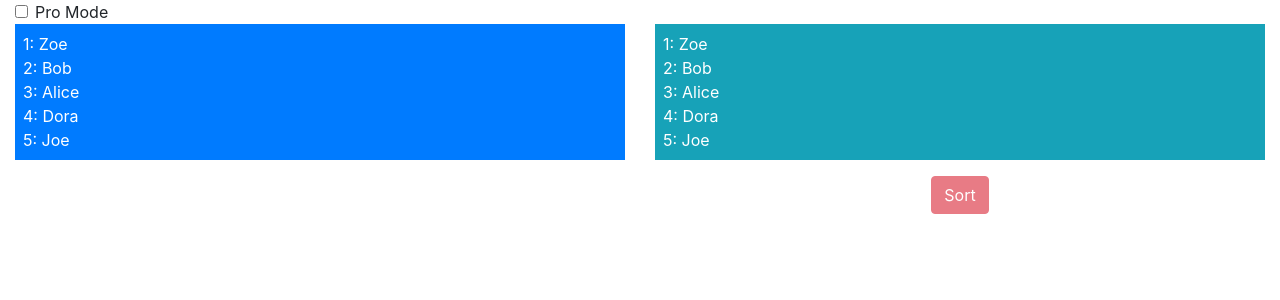
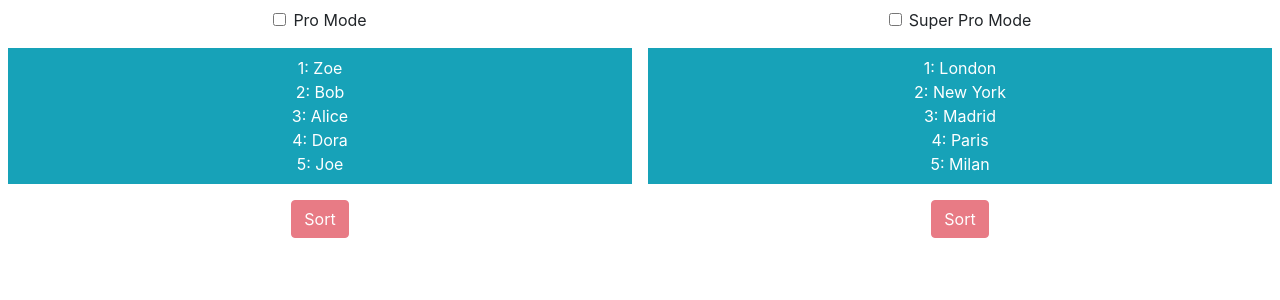
Before and after one commit to ndminh1307js/pro-react-16, a React (Create React App) app in the folder Chapter-14/composition/: page / in a window 1280 px wide. Shown: the top 300 px of the page. Built offline with nearby package versions, Linux system fonts and the light colour scheme.

Commit message:
Using Multiple Contexts and Simplified Context Consumer API

```diff
--- a/Chapter-14/composition/src/App.js
+++ b/Chapter-14/composition/src/App.js
@@ -1,7 +1,7 @@
 import React, { Component } from 'react';
 import { SortedList } from './SortedList';
-import { GeneralList } from './GeneralList';
 import { ProModeContext } from './ProModeContext';
+import { ProModeToggle } from './ProModeToggle';
 
 export default class App extends Component {
 	constructor(props) {
@@ -11,6 +11,11 @@ export default class App extends Component {
 			cities: ['London', 'New York', 'Madrid', 'Paris', 'Milan'],
 			proContextData: {
 				proMode: false,
+				toggleProMode: this.toggleProMode,
+			},
+			superProContextData: {
+				proMode: false,
+				toggleProMode: this.toggleSuperProMode,
 			},
 		};
 	}
@@ -21,32 +26,38 @@ export default class App extends Component {
 		);
 	};
 
+	toggleSuperProMode = () => {
+		this.setState(
+			state =>
+				(state.superProContextData.proMode = !state.superProContextData
+					.proMode),
+		);
+	};
+
 	render() {
 		return (
 			<div className='container-fluid'>
 				<div className='row'>
-					<div className='col-12 text-center-p-2'>
-						<div className='form-check'>
-							<input
-								type='checkbox'
-								className='form-check-input'
-								value={this.state.proContextData.proMode}
-								onChange={this.toggleProMode}
-							/>
-							<label className='form-check-label'>Pro Mode</label>
-						</div>
+					<div className='col-6 text-center p-2'>
+						<ProModeContext.Provider value={this.state.proContextData}>
+							<ProModeToggle label='Pro Mode' />
+						</ProModeContext.Provider>
+					</div>
+					<div className='col-6 text-center p-2'>
+						<ProModeContext.Provider value={this.state.superProContextData}>
+							<ProModeToggle label='Super Pro Mode' />
+						</ProModeContext.Provider>
 					</div>
 				</div>
 				<div className='row'>
-					<div className='col-6'>
-						<GeneralList list={this.state.names} theme='primary' />
+					<div className='col-6 text-center p-2'>
+						<ProModeContext.Provider value={this.state.proContextData}>
+							<SortedList list={this.state.names} />
+						</ProModeContext.Provider>
 					</div>
-					<div className='col-6'>
-						<ProModeContext.Provider value={this.state.proContextData}>
-							<SortedList
-								proMode={this.state.proMode}
-								list={this.state.names}
-							/>
+					<div className='col-6 text-center p-2'>
+						<ProModeContext.Provider value={this.state.superProContextData}>
+							<SortedList list={this.state.cities} />
 						</ProModeContext.Provider>
 					</div>
 				</div>
--- a/Chapter-14/composition/src/ProModeContext.js
+++ b/Chapter-14/composition/src/ProModeContext.js
@@ -2,4 +2,5 @@ import React from 'react';
 
 export const ProModeContext = React.createContext({
 	proMode: false,
+	toggleProMode: () => {},
 });
--- /dev/null
+++ b/Chapter-14/composition/src/ProModeToggle.js
@@ -0,0 +1,20 @@
+import React, { Component } from 'react';
+import { ProModeContext } from './ProModeContext';
+
+export class ProModeToggle extends Component {
+	static contextType = ProModeContext;
+
+	render() {
+		return (
+			<div className='form-check'>
+				<input
+					type='checkbox'
+					className='form-check-input'
+					value={this.context.proMode}
+					onChange={this.context.toggleProMode}
+				/>
+				<label className='form-check-label'>{this.props.label}</label>
+			</div>
+		);
+	}
+}
```
